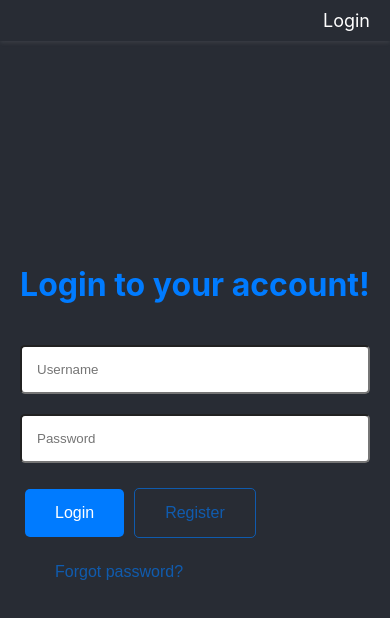
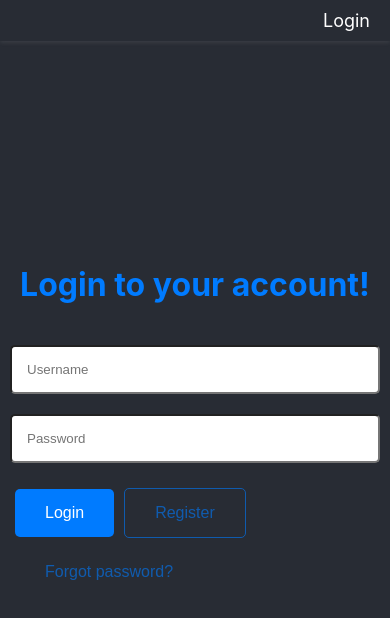
Before and after one commit to SoroushGhodrat/messenger-app, a React (Create React App) app: page /login in a window 390 px wide. Shown: the top 618 px of the page. Built offline with nearby package versions, Linux system fonts and the light colour scheme.

Commit message:
Fix className typo and improve UI

```diff
--- a/src/pages/Login/Login.page.tsx
+++ b/src/pages/Login/Login.page.tsx
@@ -75,7 +75,7 @@ const Login: React.FC = () => {
   };
 
   return (
-    <form action="" className={styles["login-from"]}>
+    <form action="" className={styles["login-form"]}>
       <h1 className={styles["login-form-title"]}>Login to your account!</h1>
 
       <fieldset className={styles["inputs"]}>
--- a/src/pages/Login/LoginPage.module.css
+++ b/src/pages/Login/LoginPage.module.css
@@ -1,11 +1,17 @@
-.login-from {
+.login-container {
+  display: flex;
+  justify-content: center;
+  align-items: center;
+  height: 100vh;
+  width: 100%;
+}
+
+.login-form {
   display: flex;
   flex-direction: column;
   align-items: center;
   justify-content: center;
   height: 100vh;
-  width: 100%;
-  padding: 0 20px;
 }
 
 .inputs {
@@ -31,3 +37,9 @@
   text-align: center;
   color: #007bff;
 }
+
+@media screen and (max-width: 768px) {
+  .login-form {
+    padding: 0 10px;
+  }
+}
```
